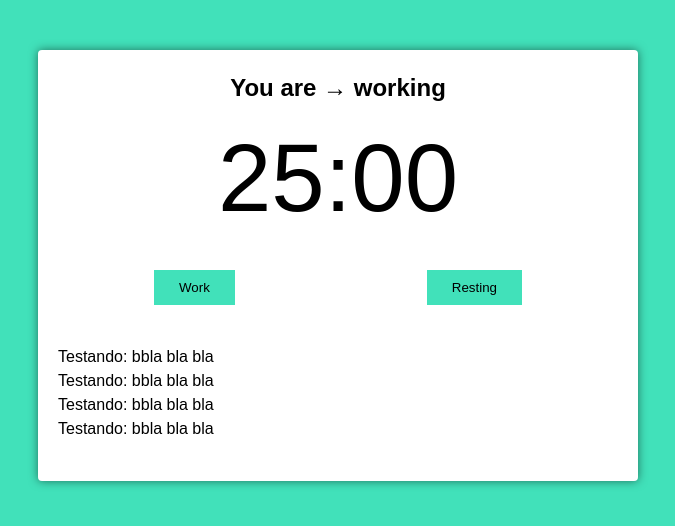
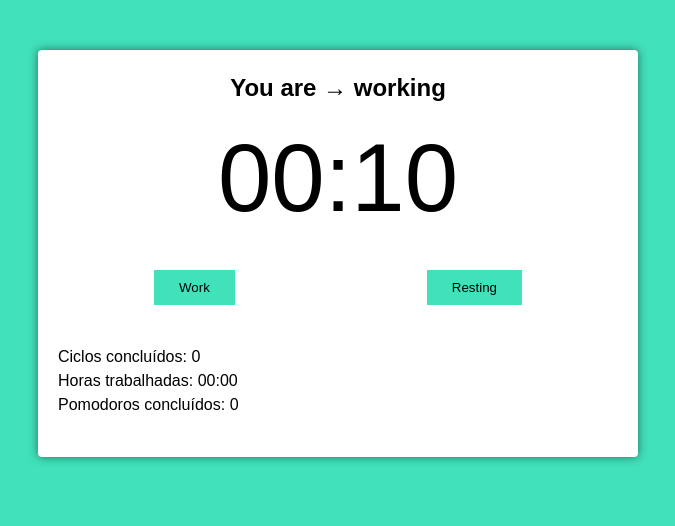
Before and after one commit to RafaelBartKings/typescript-pomodoro-react-kings, a React (Create React App) app: page / in a window 1280 px wide. Shown: the top 526 px of the page, without its empty margins (302-977 px from the left). Built offline with nearby package versions, Linux system fonts and the light colour scheme.

Commit message:
fix-start&restart

```diff
--- a/src/App.tsx
+++ b/src/App.tsx
@@ -5,9 +5,9 @@
   return (
     <div className="container">
       <PomodoroTimer
-         pomodoroTime={1500}
-         shortRestTime={300}
-         longRestTime={900}
+         pomodoroTime={10}
+         shortRestTime={2}
+         longRestTime={5}
          cycles={4}
       />
     </div>
--- a/src/components/pomodoro-timer.tsx
+++ b/src/components/pomodoro-timer.tsx
@@ -1,10 +1,11 @@
-import React, { useEffect } from "react";
+import { useEffect, useState } from "react";
 import { useInterval } from "../hooks/use-interval";
 import { Button } from "./button";
 import { Timer } from "./timer";
+import { secondsToTime } from "../utils/seconds-to-time";
 
-const bellStart = require('../sounds/bell-start.mp3');
-const bellFinish = require('../sounds/bell-finish.mp3');
+const bellStart = require("../sounds/bell-start.mp3");
+const bellFinish = require("../sounds/bell-finish.mp3");
 
 const audioStartWorking = new Audio(bellStart);
 const audioStopWorking = new Audio(bellFinish);
@@ -17,26 +18,31 @@
 }
 
 export function PomodoroTimer(props: Props): JSX.Element {
-   const [ mainTime, setMainTime ] = React.useState(props.pomodoroTime);
-   const [timeCounting, setTimeCounting] = React.useState(false);
-   const [working, setWorking] = React.useState(false);
-   const [resting, setResting] = React.useState(false);
+   const [mainTime, setMainTime] = useState(props.pomodoroTime);
+   const [timeCounting, setTimeCounting] = useState(false);
+   const [working, setWorking] = useState(false);
+   const [resting, setResting] = useState(false);
+   const [cyclesQtdManager, setCyclesQtdManager] = useState(
+      new Array(props.cycles - 1).fill(true)
+   );
 
-   useEffect(() => {
-      if(working) document.body.classList.add('working')
-      if(resting) document.body.classList.remove('working')
-   }, [working]);
+   const [completedCycles, setCompletedCycles] = useState(0);
+   const [fullWorkingTime, setFullWorkingTime] = useState(0);
+   const [numberOfPomodoros, setNumberOfPomodoros] = useState(0);
 
-   useInterval(() => {
-      setMainTime(mainTime - 1)
-   }, timeCounting ? 1000 : null);
+   useInterval(
+      () => {
+         setMainTime(mainTime - 1);
+      },
+      timeCounting ? 1000 : null
+   );
 
    const configWork = () => {
       setTimeCounting(true);
       setWorking(true);
       setResting(false);
       setMainTime(props.pomodoroTime);
-      audioStartWorking.play()
+      audioStartWorking.play();
    };
 
    const configRest = (long: boolean) => {
@@ -45,13 +51,43 @@
       setResting(true);
 
       if (long) {
-         setMainTime(props.longRestTime)
+         setMainTime(props.longRestTime);
       } else {
-         setMainTime(props.shortRestTime)
+         setMainTime(props.shortRestTime);
       }
 
       audioStopWorking.play();
    };
+
+   useEffect(() => {
+      if (working) document.body.classList.add("working");
+      if (resting) document.body.classList.remove("working");
+
+      if (mainTime > 0) return;
+
+      if (working && cyclesQtdManager.length > 0) {
+         configRest(false);
+         cyclesQtdManager.pop();
+      } else if (working && cyclesQtdManager.length <= 0) {
+         configRest(true);
+         setCyclesQtdManager(new Array(props.cycles - 1).fill(true));
+         setCompletedCycles(completedCycles + 1);
+      }
+
+      if (working) setNumberOfPomodoros(numberOfPomodoros + 1);
+      if (resting) configWork();
+   }, [
+      working,
+      resting,
+      mainTime,
+      configRest,
+      setCyclesQtdManager,
+      cyclesQtdManager,
+      numberOfPomodoros,
+      configWork,
+      props.cycles,
+      completedCycles,
+   ]);
 
    return (
       <div className="pomodoro">
@@ -62,19 +98,17 @@
             <Button text="Work" onClick={() => configWork()}></Button>
             <Button text="Resting" onClick={() => configRest(false)}></Button>
             <Button
-               className={!working && !resting ? 'hidden' : ''}
-               text={timeCounting ? 'Pause' : 'Play'}
+               className={!working && !resting ? "hidden" : ""}
+               text={timeCounting ? "Pause" : "Play"}
                onClick={() => setTimeCounting(!timeCounting)}
             ></Button>
          </div>
 
          <div className="details">
-            <p>Testando: bbla bla bla</p>
-            <p>Testando: bbla bla bla</p>
-            <p>Testando: bbla bla bla</p>
-            <p>Testando: bbla bla bla</p>
+            <p>Ciclos concluídos: {completedCycles}</p>
+            <p>Horas trabalhadas: {secondsToTime(fullWorkingTime)}</p>
+            <p>Pomodoros concluídos: {numberOfPomodoros}</p>
          </div>
-
       </div>
    );
 }
```
